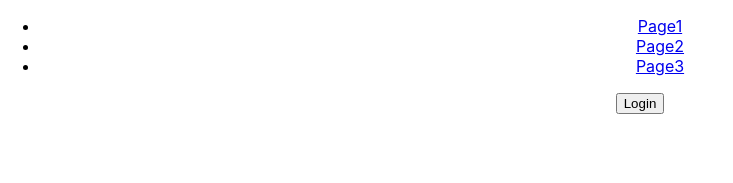
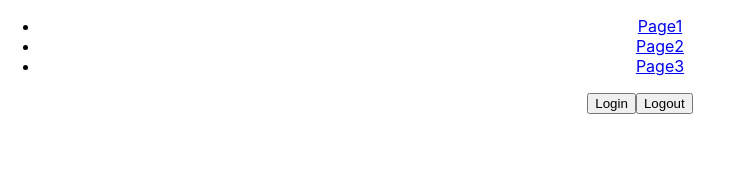
Before and after one commit to ratulshourov/reatct-js-routerwork, a React (Create React App) app: page /login in a window 1280 px wide. Shown: the top 183 px of the page, without its empty margins (0-733 px from the left). Built offline with nearby package versions, Linux system fonts and the light colour scheme.

Commit message:
session clear

```diff
--- a/src/Login.js
+++ b/src/Login.js
@@ -6,11 +6,15 @@ class Login extends Component {
     sessionsave = () => {
         sessionStorage.setItem("username", "ratul")
     }
+    sessiondestroy = () => {
+        sessionStorage.clear();
+    }
     render() {
 
         return (
             <div>
                 <button onClick={this.sessionsave}>Login</button>
+                <button onClick={this.sessiondestroy}>Logout</button>
             </div>
         );
     }
```
